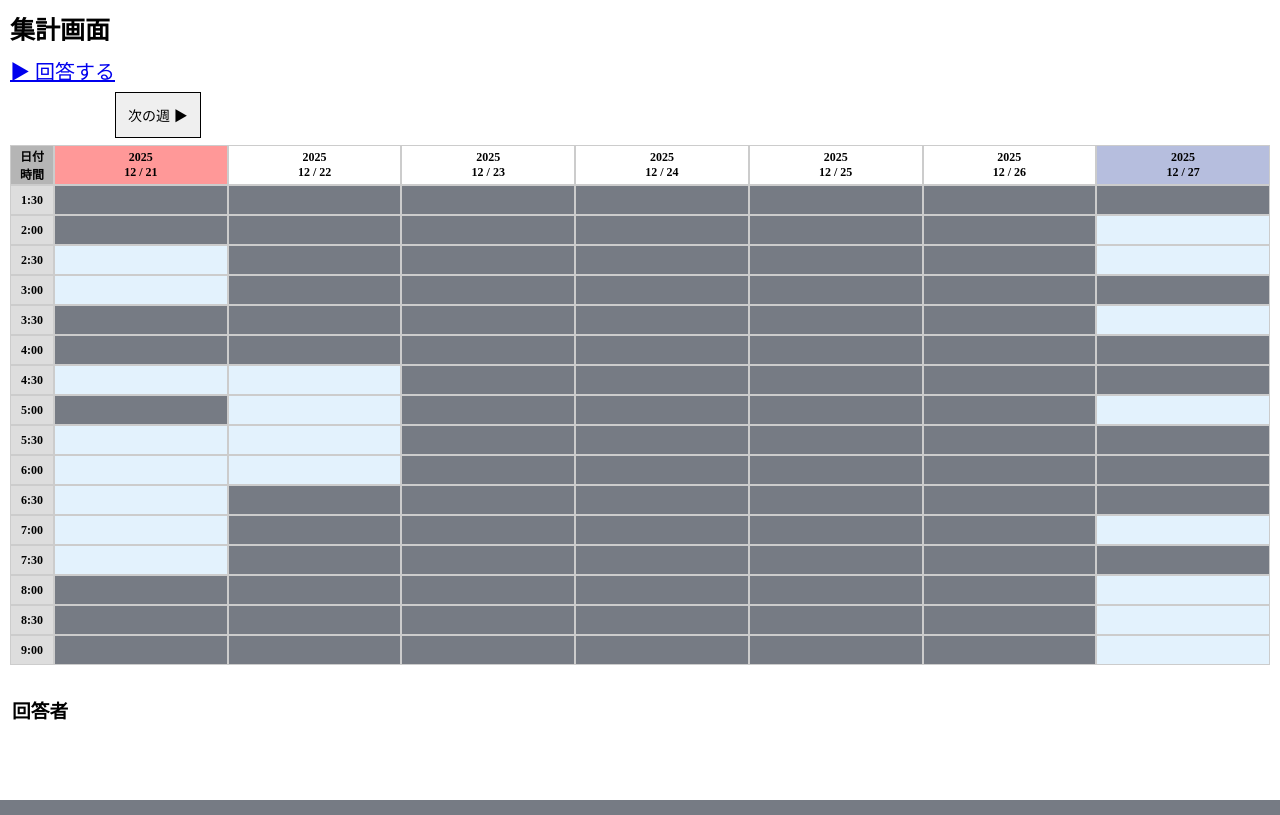
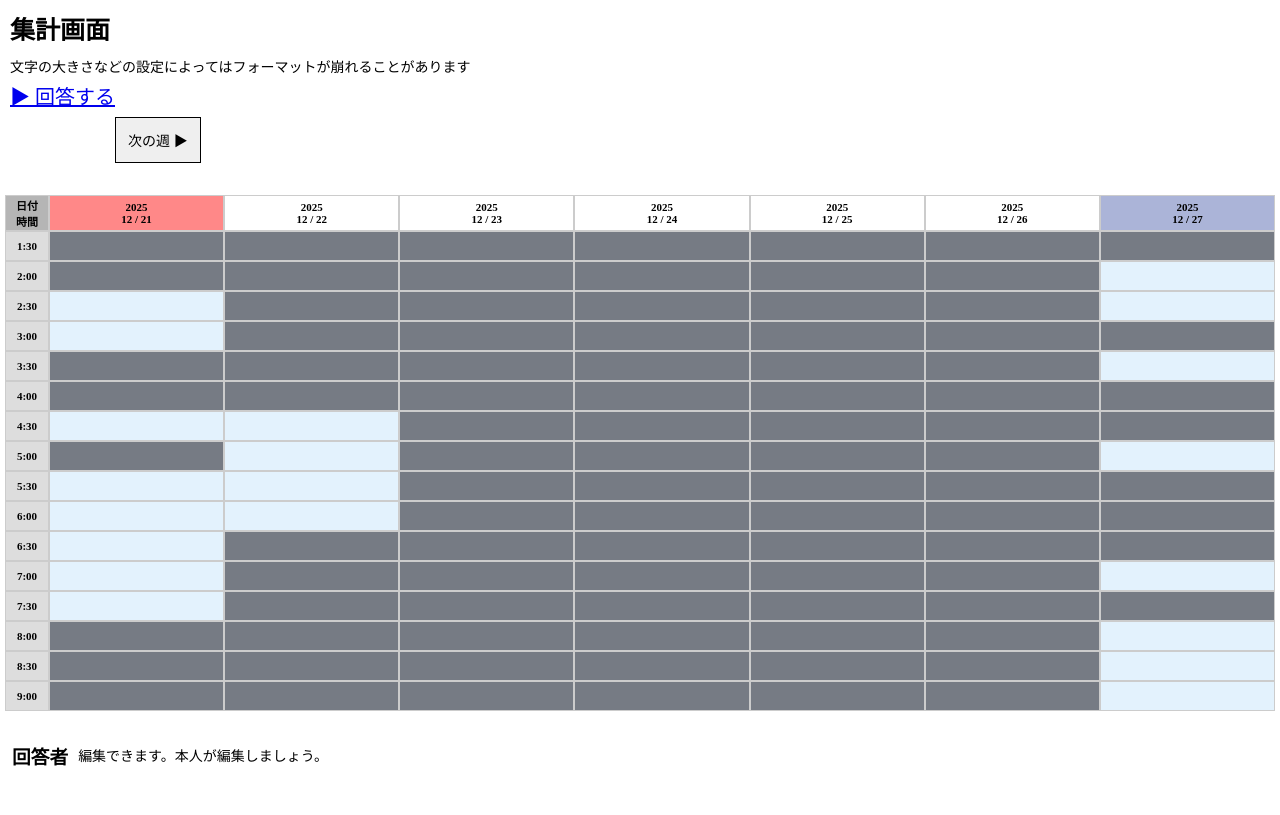
Before and after one commit to Muu3389/schedule_app, a Flask app: page /17baf292c8a7d924/summary in a window 1280 px wide. Run offline with Flask 3, Linux system fonts and the light colour scheme; data comes from the database, SQL or seed files in the repository; both versions use the stored data as it was after the commit; data that the repository does not hold is empty.

Commit message:
UI調整

```diff
--- a/static/css/base.css
+++ b/static/css/base.css
@@ -59,8 +59,8 @@ table {
     border-collapse: separate;
     border-spacing: 0;
     /* width: 370px; */
-    width: calc(100% - 20px);
-    margin: 0 10px;
+    width: calc(100% - 10px);
+    margin: 0 5px;
     margin-top: var(--header-h);
 }
 
@@ -71,7 +71,7 @@ td {
     width: auto;
     height: 26px;
     text-align: center;
-    font-size: 12px;
+    font-size: 11px;
 }
 
 /* 選択不可マス（全画面共通） */
@@ -120,9 +120,9 @@ tr:first-child th:first-child {
 }
 
 tr:first-child th:nth-child(2) {
-    background-color: #ff8080ce;
+    background-color: #ff8080ee;
 }
 
 tr:first-child th:last-child {
-    background-color: #a5afd6ce;
+    background-color: #a5afd6ee;
 }
--- a/static/css/schedule.css
+++ b/static/css/schedule.css
@@ -1,5 +1,5 @@
 :root {
-    --header-h: 265px;
+    --header-h: 285px;
 }
 
 .bad {
--- a/static/css/summary.css
+++ b/static/css/summary.css
@@ -1,5 +1,5 @@
 :root {
-    --header-h: 145px;
+    --header-h: 195px;
 }
 
 a {
--- a/templates/summary.html
+++ b/templates/summary.html
@@ -13,6 +13,7 @@
 <body>
     <div class="header">
         <h2>集計画面</h2>
+        <p>文字の大きさなどの設定によってはフォーマットが崩れることがあります</p>
         <a href="/{{ schedule_id }}/answer">▶ 回答する</a>
 
         <br>
@@ -26,7 +27,10 @@
     <div class="footer">
         <div id="detailPopup" class="popup"></div>
 
+        <div style="display: flex; align-items: center; gap: 10px;">
         <h3>回答者</h3>
+        <p>編集できます。本人が編集しましょう。</p>
+        </div>
         <ul id="respondentList"></ul>
     </div>
 
```
Also changed, not shown: schedule.db.
